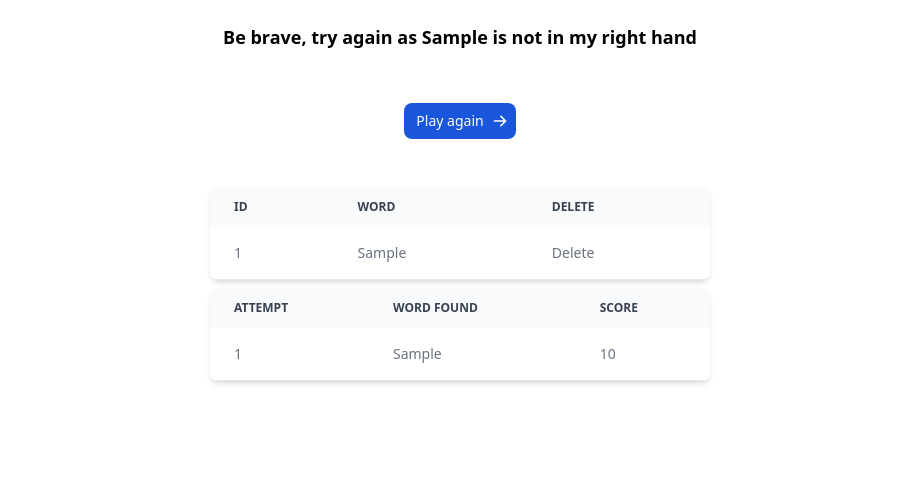
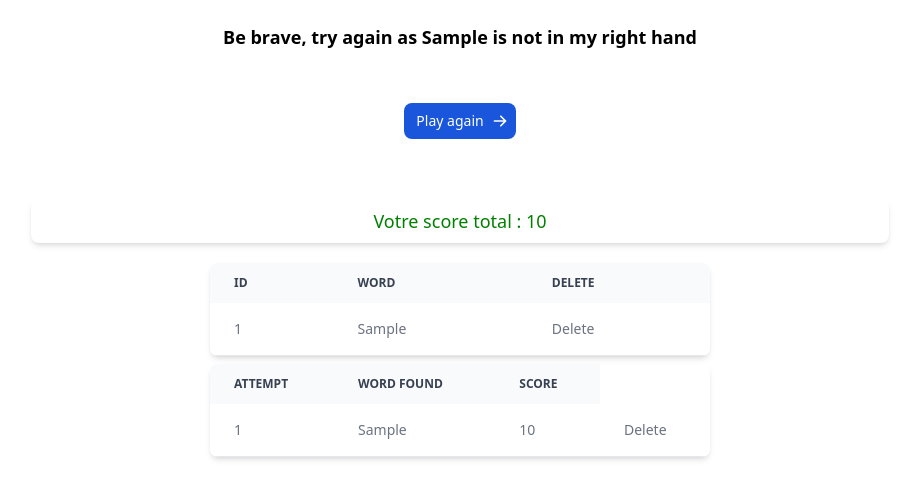
Before and after one commit to ExploryKod/Word-maze, a Flask app: page /play/ in a window 1280 px wide. Shown: the part 163-662 px from the top of the page, without its empty margins (180-1099 px from the left). Run offline with Flask 3, Linux system fonts and the light colour scheme; tables that the repository leaves empty hold one stand-in row (values such as "Sample post"); style sheets or scripts are compiled from the project's sources.

Commit message:
feat(play): we now have a system to manage scores

```diff
--- a/app/extensions.py
+++ b/app/extensions.py
@@ -1,2 +1,3 @@
 from flask_sqlalchemy import SQLAlchemy
+
 db = SQLAlchemy()
--- a/app/play/routes.py
+++ b/app/play/routes.py
@@ -3,6 +3,7 @@ from random import randint
 from datetime import timedelta
 from flask import Flask, request, redirect, session, url_for, flash
 from flask.templating import render_template
+from sqlalchemy.sql import func
 fl_session = session
 from app.models.game_tables import *
 from app.models.authentication_check import *
@@ -12,13 +13,19 @@ from app.play.letters import letter_blend
 # function to render index page (home)
 @bp.route('/')
 def index():
-	# Query all data and then pass it to the template
     user_words = Guess.query.all()
     resp = Secrets.query.all()
     player = Users.query.all()
     points = Scores.query.all()
-
-    return render_template('play/index.html',user_words=user_words, resp=resp, player=player, points=points, fl_session=fl_session)
+    max_score = db.session.query(func.max(Scores.score).label("max_score"))
+    total_score = db.session.query(func.sum(Scores.score).label("total_score"))
+    every_score = []
+    for _res in total_score.all():
+        every_score.append(_res)
+    if(user_words and resp):
+        return render_template('play/index.html',every_score=every_score,max_score=max_score, total_score=total_score, user_words=user_words, resp=resp, player=player, points=points, fl_session=fl_session)
+    else:
+        return render_template('play/index.html', fl_session=fl_session)
 
 @bp.route('/us')
 def about_us():
@@ -26,11 +33,17 @@ def about_us():
 
 @bp.route('/add_data')
 def add_data():
+    end_of_round = False
+    if Guess.query.get(3) != None:
+        end_of_round = True
+        flash('Vous avez épuisé vos trois chances, une nouvelle manche commence')
     is_a_turn = False
     round_num = randint(1,3)
     db.session.query(Secrets).delete()
     db.session.query(Guess).delete()
     db.session.query(Letters).delete()
+    db.session.query(Scores).delete()
+    db.session.query(Users).delete()
     db.session.commit()
     base_list = chose_list(round_num)
     secret_words = list_of_words(base_list)[0]
@@ -48,61 +61,76 @@ def add_data():
         db.session.commit()
 
     words_star = Secrets.query.all()
-    return render_template('play/play.html',words_star=words_star, fl_session=fl_session,first=first,letters=letters, secret_words=secret_words, word_1=secret_1,word_2=secret_2,word_3=secret_3, is_a_turn = is_a_turn, blend_words=blend_words)
+    return render_template('play/play.html',end_of_round=end_of_round, words_star=words_star, fl_session=fl_session,first=first,letters=letters, secret_words=secret_words, word_1=secret_1,word_2=secret_2,word_3=secret_3, is_a_turn = is_a_turn, blend_words=blend_words)
 
 @bp.route('/turn')
 def turns():
     words_star = Secrets.query.all()
     blend_words = Letters.query.all()
     is_a_turn = True
+    if Guess.query.get(3) != None:
+        return redirect(url_for('play.add_data'))
 
     return render_template('play/play.html',is_a_turn = is_a_turn, fl_session=fl_session,blend_words=blend_words,words_star=words_star)
 
 # function to add profiles
 @bp.route('/add', methods=["POST"])
 def profile():
-    is_a_turn = True
     word = request.form.get("word")
     pseudo = request.form.get("pseudo")
     words_star = Secrets.query.all()
-    guess_data = Guess.query.all()
-    add_round = Guess(round=1, word=word,user_id=pseudo)
-    db.session.add(add_round)
-    db.session.commit()
 
     if word == words_star[-1].secret_1 or word == words_star[-1].secret_2 or word == words_star[-1].secret_3:
-        point = 1
+        if db.session.query(Guess).filter(Guess.word==word).all():
+            point = -1
+        else:
+            point = 1
     else:
         point = 0
 
     if word != '' and pseudo != '':
-        answ = Guess(word=word, user_id=pseudo)
+        answ = Guess(round=1,word=word, user_id=pseudo)
         you = Users(pseudo=pseudo, guess=word)
         points = Scores(score=point,score_object=word, scores_id = pseudo)
         db.session.add(answ)
         db.session.add(you)
         db.session.add(points)
         db.session.commit()
-        return render_template('play/index.html', words_star=words_star, word=word, fl_session=fl_session)
-    elif word != words_star:
-        return render_template('play/index.html', words_star=words_star, word=word, fl_session=fl_session)
+        return redirect(url_for('play.index'))
+    if word != words_star:
+        return redirect(url_for('play.index'))
     else:
-	    return render_template('play/index.html', words_star=words_star, word=word, fl_session=fl_session)
+	    return redirect(url_for('play.index'))
 
 
 @bp.route('/delete/<int:id>')
 def erase(id):
-	data = Guess.query.get(id)
-	db.session.delete(data)
-	db.session.commit()
-	return redirect(url_for('play.index'))
+    try:
+        data = Guess.query.get(id)
+        db.session.delete(data)
+        db.session.commit()
+        return redirect(url_for('play.index'))
+    except:
+        return redirect(url_for('play.index'))
 
-@bp.route('/delete_all/<int:id>')
-def delete_all(id):
-    data = Secrets.query.get(id)
-    db.session.delete(data)
-    db.session.commit()
-    return redirect(url_for('play.index'))
+@bp.route('/delete_score/<int:id>')
+def delete_score(id):
+    try:
+        data = Scores.query.get(id)
+        db.session.delete(data)
+        db.session.commit()
+        return redirect(url_for('play.index'))
+    except:
+        return redirect(url_for('play.index'))
+
+
+
+# @bp.route('/delete_all/<int:id>')
+# def delete_all(id):
+#     data = Secrets.query.get(id)
+#     db.session.delete(data)
+#     db.session.commit()
+#     return redirect(url_for('play.index'))
 
 # if __name__ == '__main__':
 #     app.secret_key = os.urandom(12)
--- a/app/templates/play/index.html
+++ b/app/templates/play/index.html
@@ -1,9 +1,6 @@
 {% extends "layouts/default.html" %}
 {% block content %}
 <main>
-    {% if num_turn is defined %}
-    {{ num_turn }}
-    {% endif %}
     {% if not user_words %}
     <section class="p-6 mx-20 bg-white rounded-xl flex items-center justify-center">
         <section class="bg-white dark:bg-gray-900">
@@ -11,7 +8,7 @@
                 <div class="place-self-center mr-auto lg:col-span-6">
                     <h1
                         class="mb-4 max-w-2xl text-lg font-bold tracking-tight leading-none md:text-4xl xl:text-4xl dark:text-white">
-                        Welcome in the game board</h1>
+                        Welcome in the game board </h1>
                     <a href="/play/add_data"
                         class="inline-flex justify-center items-center py-3 px-5 mr-3 text-base font-medium text-center text-white bg-blue-700 rounded-lg hover:bg-blue-800 focus:ring-4 focus:ring-blue-300 dark:focus:ring-blue-900">
                         Start a round
@@ -132,25 +129,18 @@
     </section>
     <section class="p-6 mx-auto bg-white rounded-xl flex flex-col items-center justify-center">
             {% if resp[-1]:%}
-            {% if user_words[-1] and (user_words[-1].word == resp[-1].secret_1 or user_words[-1].word == resp[-1].secret_2
-            or
-            user_words[-1].word == resp[-1].secret_3) %}
-            <h2 class="text-center font-bold text-lg text-gray">
-
-            <span>Bravo,</span>
-
-            with your attempt {{player[-1].pseudo}}, you win with {{user_words[-1].word}} and gain {{points[-1].score}} points. Try to win again next turn.</h2>
-
-            {% elif user_words[-1] and (user_words[-1].word != resp[-1].secret_1 or user_words[-1].word != resp[-1].secret_2
-            or
-            user_words[-1].word !=
-            resp[-1].secret_3) %}
-            <h2 class="text-center font-bold text-lg text-gray"> Be brave, try again as {{user_words[-1].word}} is not in my right hand</h2>
-            {% else %}
-            <h1 class="text-center font-bold text-lg text-gray">You guessed no word</h1>
-            {% endif %}
-            {% endif %}
-
+                {% if (user_words[-1] is defined and points is defined) and (user_words[-1].word == resp[-1].secret_1 or user_words[-1].word == resp[-1].secret_2 or user_words[-1].word == resp[-1].secret_3) %}
+                    {% if points[-1].score == -1: %}
+                        <h2 class="text-center font-bold text-lg text-gray">you already win with {{user_words[-1].word}} and lose one point. Try to win again next turn.</h2>
+                    {% else %}
+                        <h2 class="text-center font-bold text-lg text-gray"><span>Bravo,</span> with your attempt {{player[-1].pseudo}}, you win with {{user_words[-1].word}} and gain {{points[-1].score}} points. Try to win again next turn.</h2>
+                    {% endif %}
+                {% elif user_words[-1] and (user_words[-1].word != resp[-1].secret_1 or user_words[-1].word != resp[-1].secret_2 or user_words[-1].word !=resp[-1].secret_3) %}
+                    <h2 class="text-center font-bold text-lg text-gray"> Be brave, try again as {{user_words[-1].word}} is not in my right hand</h2>
+                {% else %}
+                <h1 class="text-center font-bold text-lg text-gray">You guessed no word</h1>
+                {% endif %}
+                {% endif %}
             {%else%}
             <div class="w-full mx-auto p-5 rounded-lg">
                 <p class="text-center font-bold text-lg text-gray-300">There is nothing in my hands for now, please play and I will fetch a thing</p>
@@ -180,6 +170,12 @@
     </section>
     {% if user_words %}
     <section class="p-6 mx-20 bg-white rounded-xl flex flex-col gap-2 items-center justify-center">
+
+        {% if every_score is defined and every_score[0][0] %}
+        <div class="p-2 my-3 bg-grey shadow-md rounded-lg w-[80%]">
+            <h3 class="text-center text-lg text-[green]">Votre score total : {{ every_score[0][0] }}</h3>
+        </div>
+        {% endif %}
 
         <div class="min-w-[500px] overflow-x-auto relative shadow-md sm:rounded-lg">
             <table class="w-full text-sm text-left text-gray-500 dark:text-gray-400">
@@ -229,8 +225,9 @@
                 <tr class="bg-white border-b dark:bg-gray-800 dark:border-gray-700">
                     <td class="py-4 px-6">{{data.scores_id}}</td>
                     <td class="py-4 px-6">{{data.score_object}}</td>
-                    <td class="py-4 px-6">{{data.score}}
-                    </td>
+                    <td class="py-4 px-6">{{data.score}}</td>
+                    <td class="py-4 px-6"><a href="/play/delete_score/{{data.id}}" class="light-blue darken-4"
+                        type="button">Delete</a>
                 </tr>
                 {%endfor%}
                 </tbody>
```
Also changed, not shown: app/templates/play/play.html (+18 -0 lines), app/package-lock.json.
